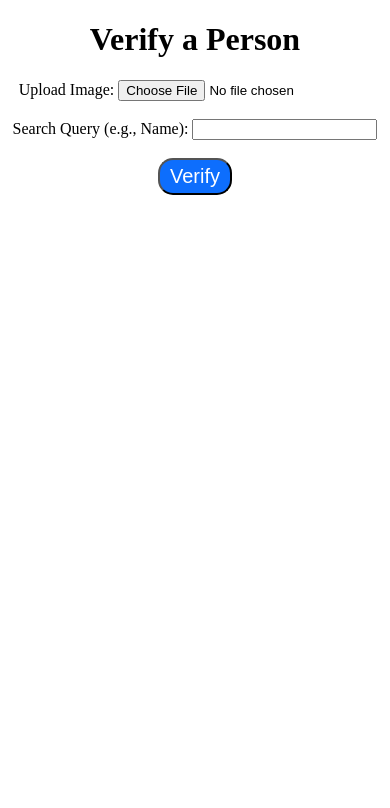
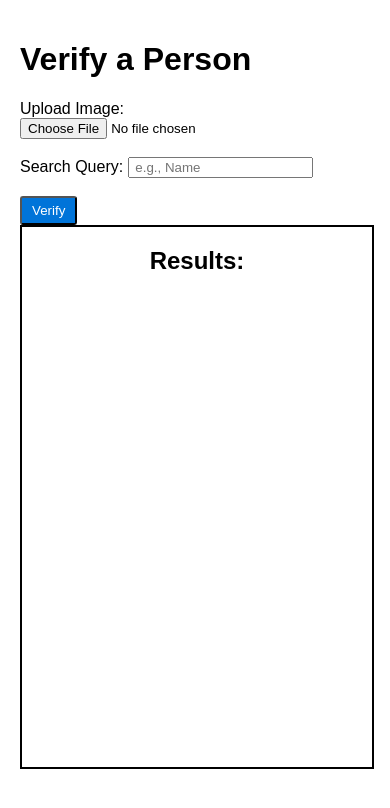
Before and after one commit to mdimranhossain/facerecognition, a Flask app: page / in a window 390 px wide. Shown: the top 808 px of the page. Run offline with Flask 3, Linux system fonts and the light colour scheme.

Commit message:
Improved Interface

```diff
--- a/app.py
+++ b/app.py
@@ -122,7 +122,8 @@ def verify_person():
             for path in scraped_image_paths:
                 os.remove(path)
 
-            return render_template('results.html', matches=matches)
+            # return render_template('results.html', matches=matches)
+            return jsonify(matches)
         except Exception as e:
             os.remove(uploaded_path)
             return jsonify({'error': str(e)}), 500
--- a/templates/index.html
+++ b/templates/index.html
@@ -3,29 +3,172 @@
 <head>
     <meta charset="UTF-8">
     <meta name="viewport" content="width=device-width, initial-scale=1.0">
+    <link rel="shortcut icon" href="{{ url_for('static', filename='favicon.ico') }}">
     <title>Verify Person</title>
     <style>
-        .verify{
-            background:rgb(13,110,253);
-            color:white;
+        body {
+            font-family: Arial, sans-serif;
+            margin: 20px;
+        }
+        img {
+            max-width: 300px;
+            margin-top: 20px;
+            border: 1px solid #ccc;
+            padding: 5px;
+            display: block;
+        }
+        .container{
+            max-width: 1140px;
+            margin: 0 auto;
+        }
+        #upload{
+            width: 30%;
+            display: inline-block;
+        }
+        #submit{
+            color: #fff;
+            background:#0074d9;
+            border-radius: 3px;
             padding: 5px 10px;
-            font-size: 20px;
-            border-radius: 15px;
+            -webkit-appearance: none;
+        }
+        #results {
+            width:65%;
+            border: 2px solid #000;
+            display: inline-block;
+            min-height: 540px;
+            max-height:550px;
+            overflow-x: hidden;
+            overflow-y: scroll;
+            vertical-align: top;
+        }
+        #results h2{
+            text-align: center;
+        }
+        .result img {
+            max-width: 200px;
+            margin: 10px 0;
+        }
+        .result {
+            border: 1px solid #ddd;
+            padding: 10px;
+            margin-bottom: 20px;
+        }
+        .result .image, .result .info{
+            max-width: 50%;
+            display: inline-block;
+            vertical-align: top;
+        }
+        .error {
+            color: red;
+        }
+        @media screen and (max-width:820px) {
+            #upload{
+            width: 100%;
+            }
+            #results {
+                width:100%;
+            }
         }
     </style>
 </head>
 <body>
-    <div style="max-width: 100%; text-align: center;">
-        <h1>Verify a Person</h1>
-        <form action="/verify" method="post" enctype="multipart/form-data">
-            <label for="file">Upload Image:</label>
-            <input type="file" name="file" id="file" required>
-            <br><br>
-            <label for="query">Search Query (e.g., Name):</label>
-            <input type="text" name="query" id="query" required>
-            <br><br>
-            <button class="verify" type="submit">Verify</button>
-        </form>
+    <div class="container">
+        <div id="upload">
+            <h1>Verify a Person</h1>
+            <div class="photo">
+                <img id="uploadedImage" src="" alt="Uploaded Image" style="display: none;">
+            </div>
+            <form id="uploadForm">
+                <label for="file">Upload Image:</label>
+                <input type="file" name="file" id="file" accept="image/*" required>
+                <br><br>
+                <label for="query">Search Query:</label>
+                <input type="text" name="query" id="query" placeholder=" e.g., Name" required>
+                <br><br>
+                <button id="submit" type="submit">Verify</button>
+            </form>
+        </div>
+
+        <div id="results"><h2>Results:</h2></div>
+        <div class="error" id="error"></div>
     </div>
+
+    <script>
+        document.getElementById('file').addEventListener('change', function(e) {
+            e.preventDefault();
+
+            const formData = new FormData();
+            const fileInput = document.getElementById('file');
+            const queryInput = document.getElementById('query');
+            const uploadedImage = document.getElementById('uploadedImage');
+            const resultsDiv = document.getElementById('results');
+            const errorDiv = document.getElementById('error');
+
+            // Reset previous results and errors
+            resultsDiv.innerHTML = '<h2>Results:</h2>';
+            errorDiv.textContent = '';
+
+
+
+            // Show the uploaded image preview
+            const file = fileInput.files[0];
+            if (file) {
+                const reader = new FileReader();
+                reader.onload = function(e) {
+                    uploadedImage.src = e.target.result;
+                    uploadedImage.style.display = 'block';
+                };
+                reader.readAsDataURL(file);
+            }
+        });
+
+        // Send the form data via AJAX
+        document.getElementById('uploadForm').addEventListener('submit', function(e) {
+            e.preventDefault();
+            const formData = new FormData();
+            const fileInput = document.getElementById('file');
+            const queryInput = document.getElementById('query');
+            const uploadedImage = document.getElementById('uploadedImage');
+            const resultsDiv = document.getElementById('results');
+            const errorDiv = document.getElementById('error');
+            // Append form data
+            formData.append('file', fileInput.files[0]);
+            formData.append('query', queryInput.value);
+
+            fetch('/verify', {
+                method: 'POST',
+                body: formData
+            })
+            .then(response => response.json())
+            .then(data => {
+                if (data.error) {
+                    errorDiv.textContent = `Error: ${data.error}`;
+                } else if (data.length === 0) {
+                    errorDiv.textContent = 'No results found.';
+                } else {
+                    resultsDiv.innerHTML = '<h2>Results:</h2>';
+                    data.forEach(match => {
+                        const resultDiv = document.createElement('div');
+                        resultDiv.classList.add('result');
+                        resultDiv.innerHTML = `
+                            <div class="image">
+                                <img src="${match.image}" alt="Matched Image">
+                            </div>
+                            <div class="info">
+                                <p><strong>Image Source:</strong> ${match.image}</p>
+                                <p><strong>Verified:</strong> ${match.verified}</p>
+                                <p><strong>Distance:</strong> ${match.distance.toFixed(4)}</p>
+                            </div>
+                        `;
+                        resultsDiv.appendChild(resultDiv);
+                    });
+                }
+            })
+            .catch(err => {
+                errorDiv.textContent = `An error occurred: ${err.message}`;
+            });
+        });
+    </script>
 </body>
 </html>
```
Also changed, not shown: favicon.ico (added), favicon.png (added), sample_image/Ammar-habib-khan.jpg (added), sample_image/Elon_Musk.jpg, static/favicon.ico (added), 6 other files.
